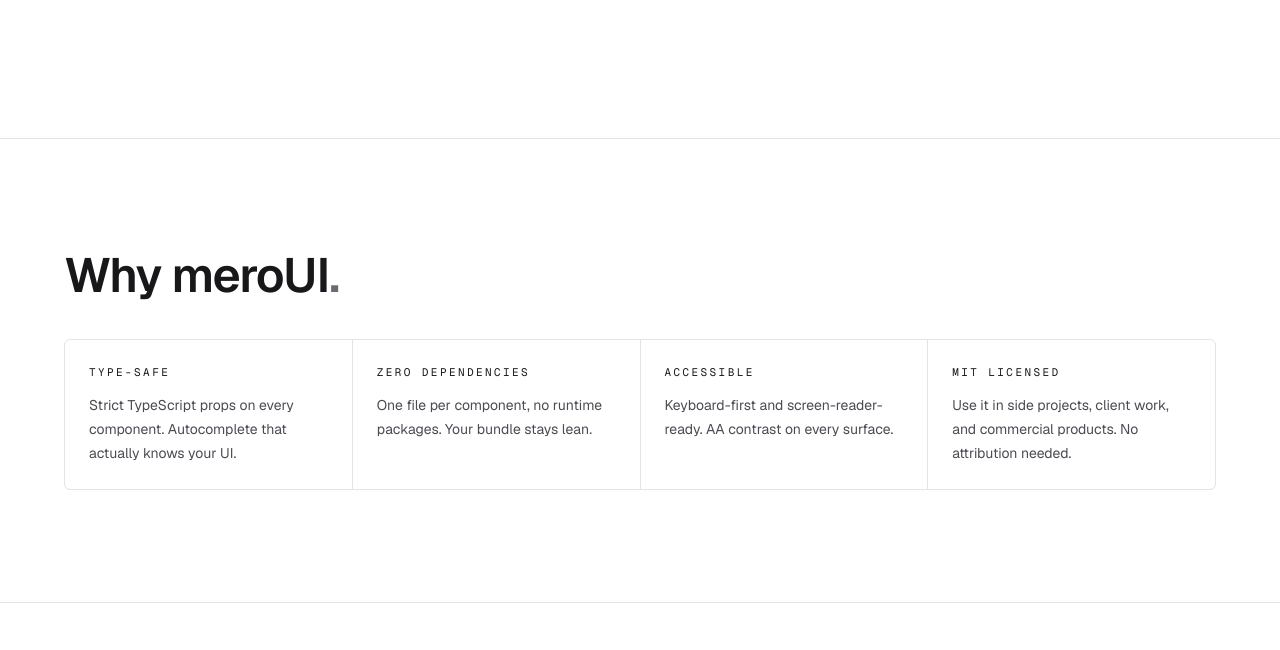
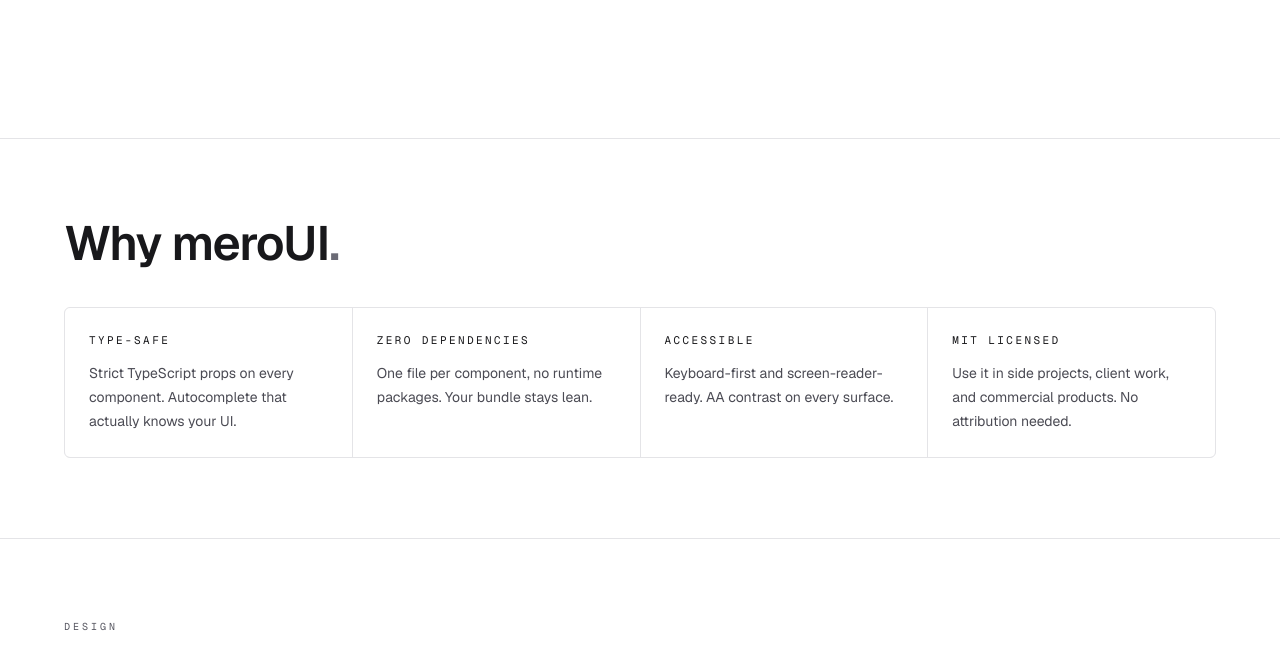
Before and after one commit to shivraj598/meroUI, a Next.js app: page / in a window 1280 px wide. Shown: the part 2500-3150 px from the top of the page. Built offline with nearby package versions, Linux system fonts and the light colour scheme.

Commit message:
refactor: adjust padding and enhance hover effects in Features section

```diff
--- a/src/components/sections/Features.tsx
+++ b/src/components/sections/Features.tsx
@@ -25,7 +25,7 @@ export function Features() {
   return (
     <section
       id="features"
-      className="border-t border-line px-6 py-20 md:px-10 md:py-28"
+      className="border-t border-line px-6 py-16 md:px-10 md:py-20"
     >
       <div className="mx-auto w-full max-w-6xl">
         <h2 className="text-4xl font-semibold tracking-tight md:text-5xl">
@@ -34,8 +34,11 @@ export function Features() {
 
         <div className="mt-10 grid grid-cols-1 gap-px overflow-hidden rounded-md border border-line bg-line sm:grid-cols-2 lg:grid-cols-4">
           {PRINCIPLES.map((p) => (
-            <div key={p.title} className="bg-canvas p-6">
-              <h3 className="font-mono text-[11px] uppercase tracking-[0.22em] text-ink">
+            <div
+              key={p.title}
+              className="group bg-canvas p-6 transition-colors duration-200 hover:bg-panel"
+            >
+              <h3 className="font-mono text-[11px] uppercase tracking-[0.22em] text-ink transition-transform duration-200 group-hover:translate-x-1">
                 {p.title}
               </h3>
               <p className="mt-3 text-sm leading-6 text-muted">{p.desc}</p>
```
